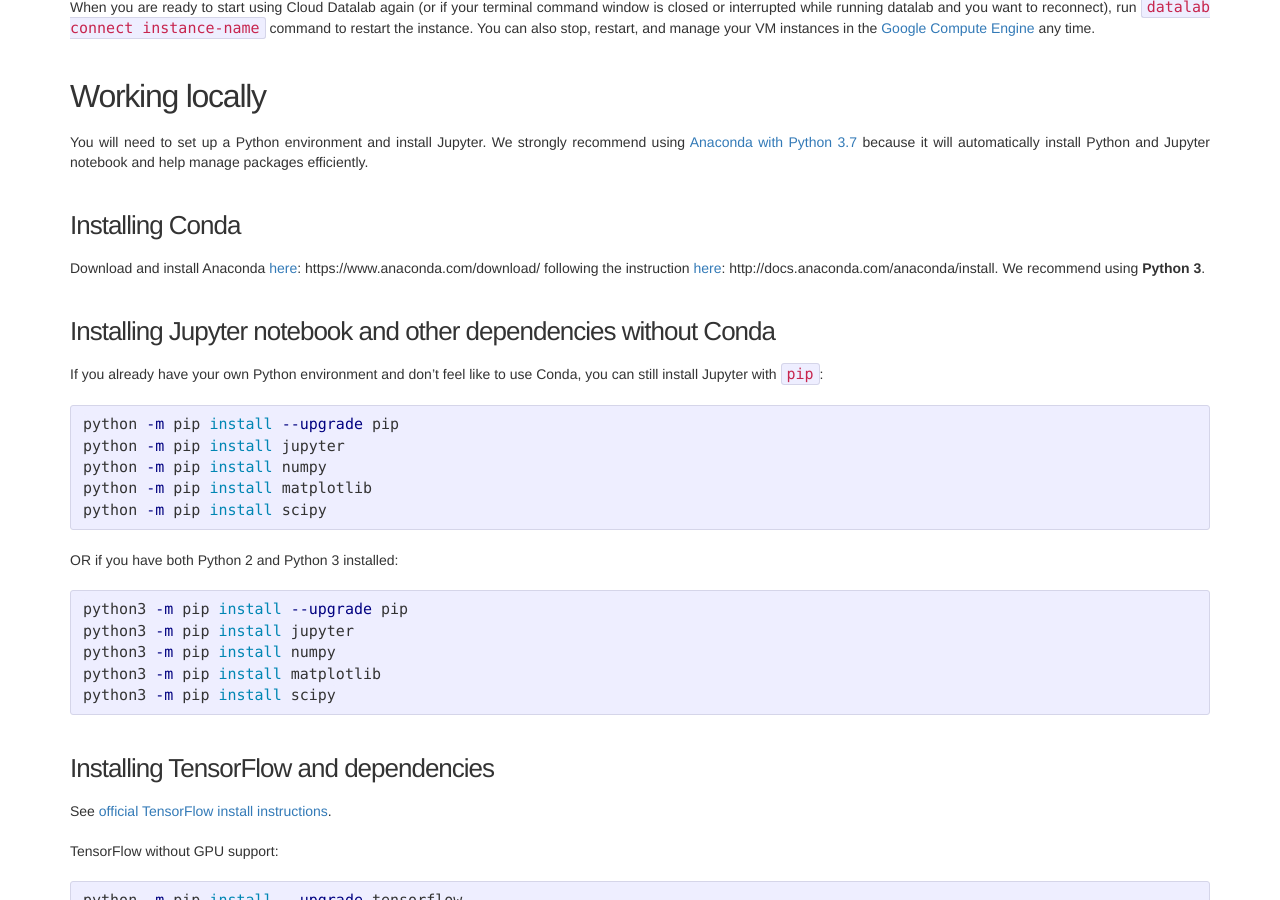
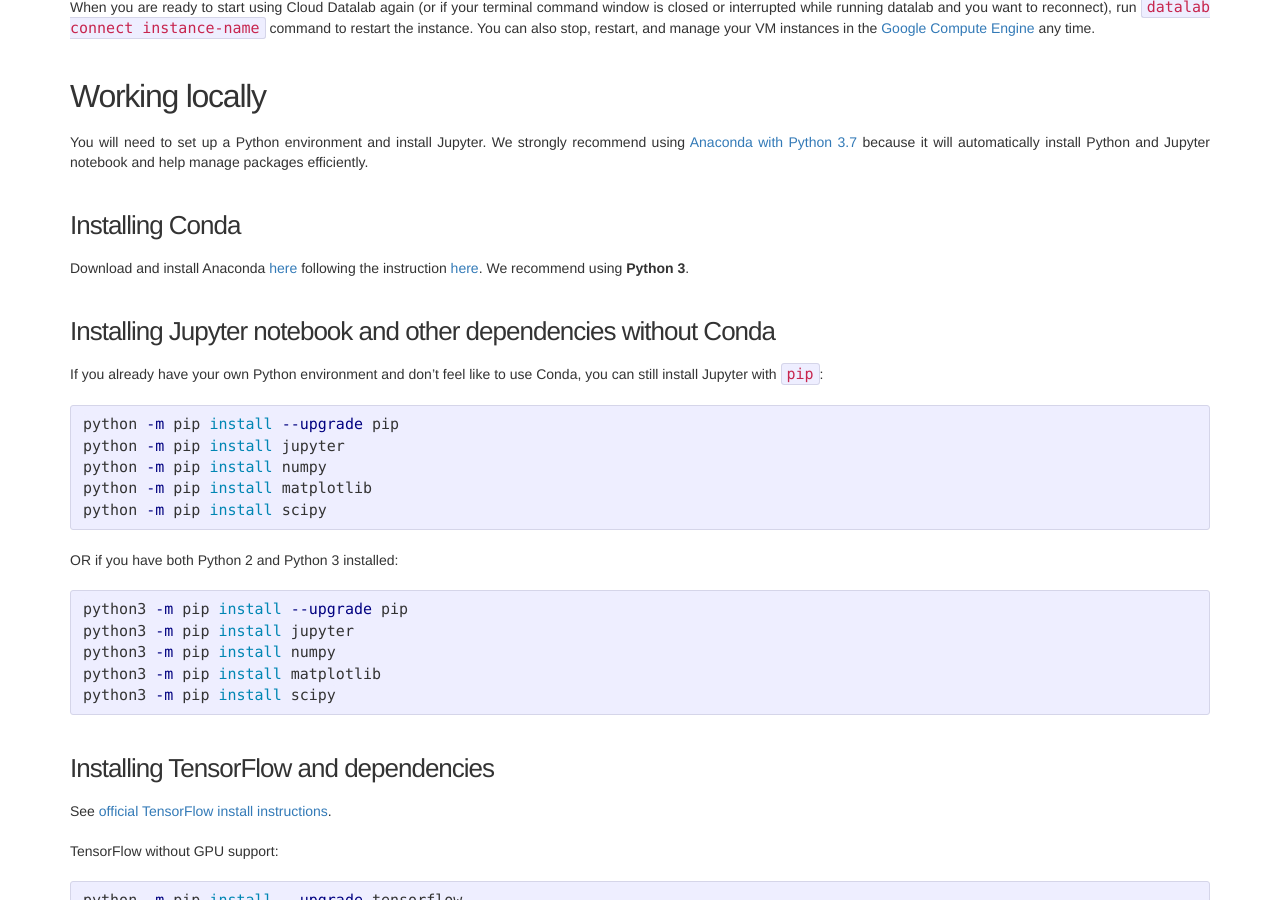
Before and after one commit to mit6874/mit6874.github.io, a Jekyll site: the page built from tutorials/quickstart-tutorial.md, in a window 1280 px wide and 900 px high, scrolled down 1785 px. Built offline with Jekyll 4.4.1, drawn with Linux system fonts in a browser that asks for light colours; nearby versions of some CDN libraries; some of the changed lines change nothing that is shown.

Commit message:
Update quickstart-tutorial.md

```diff
--- a/tutorials/quickstart-tutorial.md
+++ b/tutorials/quickstart-tutorial.md
@@ -53,7 +53,7 @@
 You will need to set up a Python environment and install Jupyter. We strongly recommend using [Anaconda with Python 3.7](https://www.anaconda.com/download/#macos) because it will automatically install Python and Jupyter notebook and help manage packages efficiently.
 
 ### Installing Conda
-Download and install Anaconda [here](https://www.anaconda.com/download/): https://www.anaconda.com/download/ following the instruction [here](http://docs.anaconda.com/anaconda/install): http://docs.anaconda.com/anaconda/install. We recommend using **Python 3**.
+Download and install Anaconda [here](https://www.anaconda.com/download/) following the instruction [here](http://docs.anaconda.com/anaconda/install). We recommend using **Python 3**.
 
 ### Installing Jupyter notebook and other dependencies without Conda
 If you already have your own Python environment and don't feel like to use Conda, you can still install Jupyter with `pip`:
```
